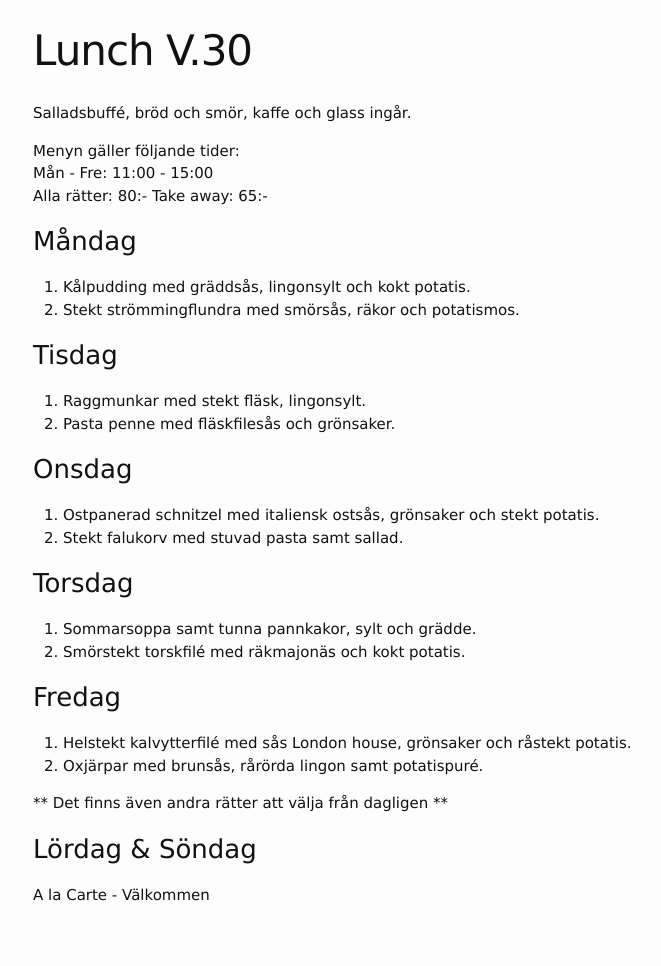
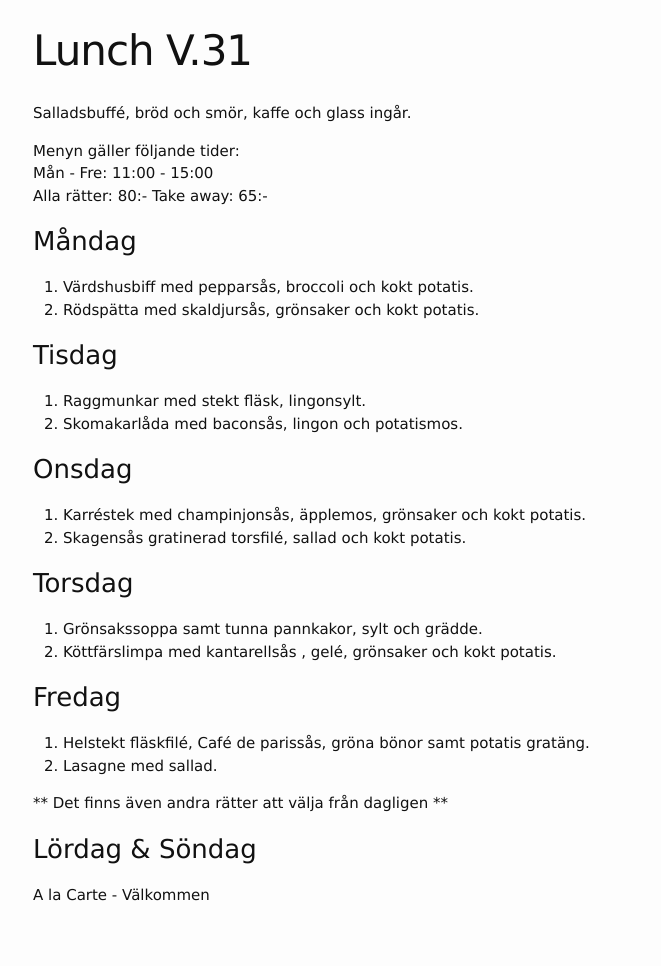
Before and after one commit to FarInn62/farinn62.github.io, a Jekyll site: the page built from lunch.md, in a window 1280 px wide. Shown: the whole page, without its empty margins (237-898 px from the left). Built offline with Jekyll 4.4.1, drawn with Linux system fonts in a browser that asks for light colours.

Commit message:
Update lunch.md

```diff
--- a/lunch.md
+++ b/lunch.md
@@ -1,6 +1,6 @@
 ---
 layout: foodmenu
-title: Lunch V.30
+title: Lunch V.31
 permalink: /lunch/
 published: true
 ---
@@ -12,29 +12,29 @@ Alla rätter: 80:- Take away: 65:-
 
 ### Måndag
 
-1. Kålpudding med gräddsås, lingonsylt och kokt potatis.
-2. Stekt strömmingflundra med smörsås, räkor och potatismos.
+1. Värdshusbiff med pepparsås, broccoli och kokt potatis.
+2. Rödspätta med skaldjursås, grönsaker och kokt potatis.
 
 ### Tisdag
 
 1. Raggmunkar med stekt fläsk, lingonsylt.
-2. Pasta penne med fläskfilesås och grönsaker.
+2. Skomakarlåda med baconsås, lingon och potatismos.
 
 
 ### Onsdag
 
-1. Ostpanerad schnitzel med italiensk ostsås, grönsaker och stekt potatis.
-2. Stekt falukorv med stuvad pasta samt sallad.
+1. Karréstek med champinjonsås, äpplemos, grönsaker och kokt potatis.
+2. Skagensås gratinerad torsfilé, sallad och kokt potatis.
 
 ### Torsdag
 
-1. Sommarsoppa samt tunna pannkakor, sylt och grädde.
-2. Smörstekt torskfilé med räkmajonäs och kokt potatis.
+1. Grönsakssoppa samt tunna pannkakor, sylt och grädde.
+2. Köttfärslimpa med kantarellsås , gelé, grönsaker och kokt potatis.
 
 ### Fredag
 
-1. Helstekt kalvytterfilé med sås London house, grönsaker och råstekt potatis.
-2. Oxjärpar med brunsås, rårörda lingon samt potatispuré.
+1. Helstekt fläskfilé, Café de parissås, gröna bönor samt potatis gratäng.
+2. Lasagne med sallad.
 
 ** Det finns även andra rätter att välja från dagligen **
 
```
